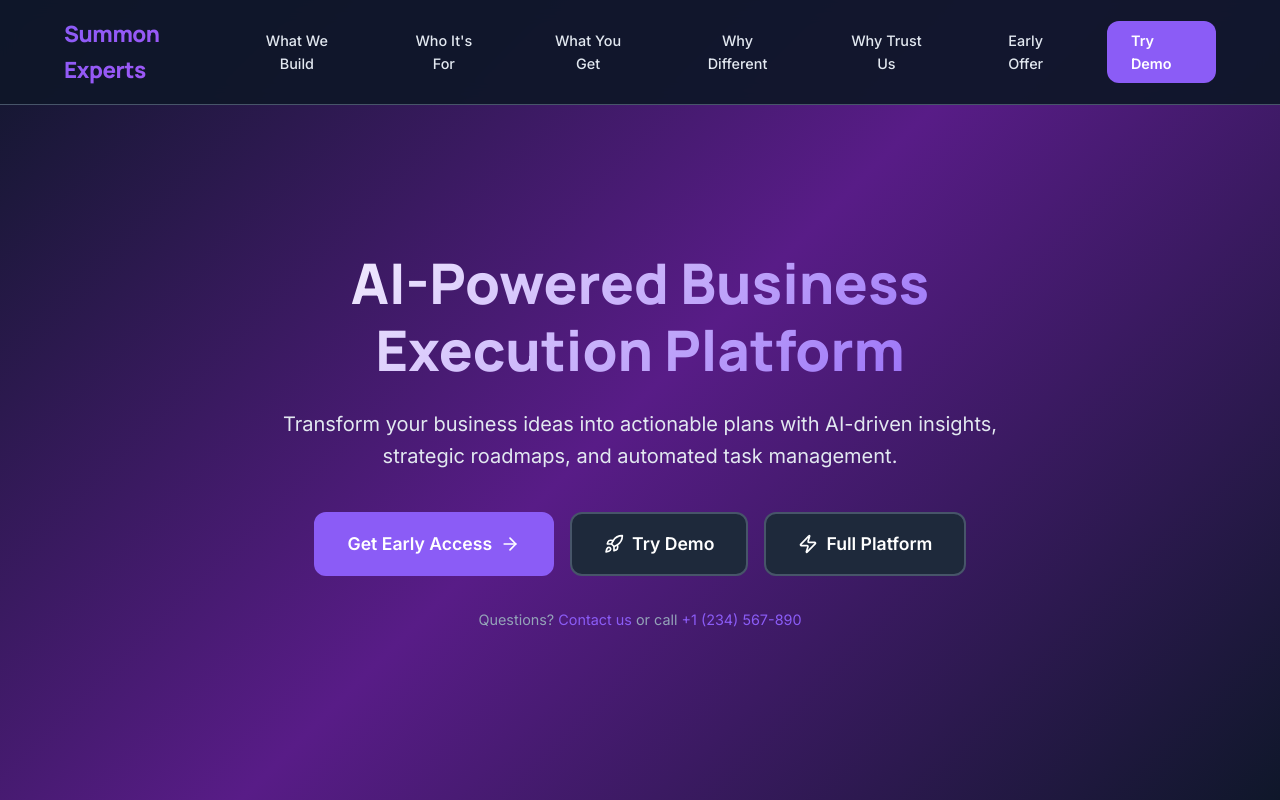
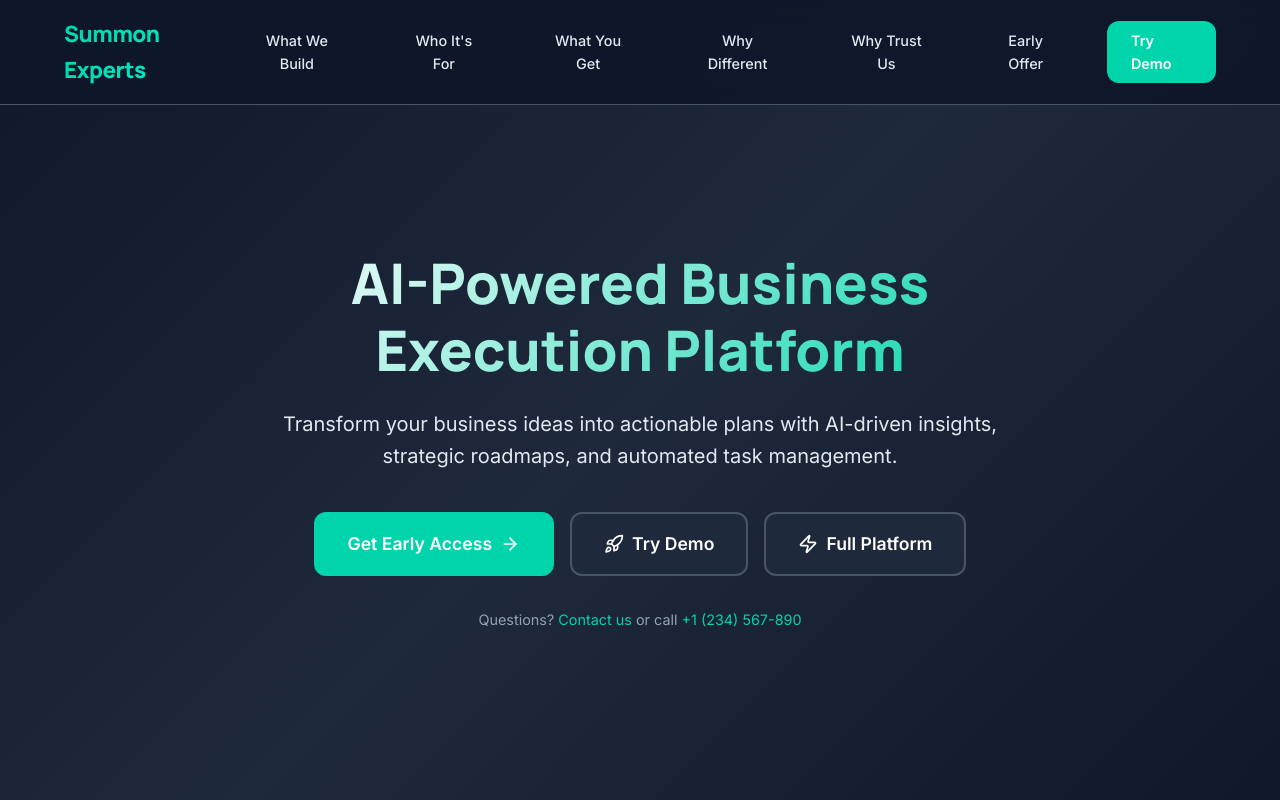
Before and after one commit to BTheCoderr/summonExpertsV1, a Next.js app: page / in a window 1280 px wide. Shown: the top 800 px of the page. Built offline with nearby package versions, Linux system fonts and the light colour scheme.

Commit message:
Update landing page colors to match Summon Experts logo - teal-green accents on dark blue background

```diff
--- a/app/landing.css
+++ b/app/landing.css
@@ -1,21 +1,21 @@
 /* Import Google Fonts */
 @import url('https://fonts.googleapis.com/css2?family=Inter:wght@300;400;500;600;700;800&family=Manrope:wght@300;400;500;600;700;800&display=swap');
 
-/* CSS Variables - Updated to match platform theme */
+/* CSS Variables - Updated to match Summon Experts logo */
 :root {
-  --primary-color: #0f172a; /* slate-900 */
-  --secondary-color: #1e293b; /* slate-800 */
-  --accent-color: #8b5cf6; /* purple-500 */
-  --accent-hover: #7c3aed; /* purple-600 */
-  --accent-light: #a855f7; /* purple-400 */
-  --text-primary: #ffffff;
-  --text-secondary: #e2e8f0;
-  --text-muted: #94a3b8;
-  --bg-primary: #0f172a; /* slate-900 */
-  --bg-secondary: #1e293b; /* slate-800 */
-  --bg-light: #334155; /* slate-700 */
-  --bg-gradient: linear-gradient(135deg, #0f172a 0%, #581c87 50%, #0f172a 100%); /* slate-900 to purple-900 */
-  --border-color: #475569; /* slate-600 */
+  --primary-color: #0f172a; /* dark blue/black like logo background */
+  --secondary-color: #1e293b; /* slightly lighter dark blue */
+  --accent-color: #00d4aa; /* teal-green like logo pieces */
+  --accent-hover: #00b894; /* darker teal-green */
+  --accent-light: #00f5d4; /* lighter teal-green like logo text */
+  --text-primary: #ffffff; /* white text for contrast */
+  --text-secondary: #e2e8f0; /* light gray */
+  --text-muted: #94a3b8; /* muted gray */
+  --bg-primary: #0f172a; /* dark blue/black like logo background */
+  --bg-secondary: #1e293b; /* slightly lighter dark blue */
+  --bg-light: #334155; /* medium dark blue */
+  --bg-gradient: linear-gradient(135deg, #0f172a 0%, #1e293b 50%, #0f172a 100%); /* dark blue gradient */
+  --border-color: #475569; /* slate border */
   --shadow-sm: 0 1px 2px 0 rgba(0, 0, 0, 0.05);
   --shadow-md: 0 4px 6px -1px rgba(0, 0, 0, 0.1), 0 2px 4px -1px rgba(0, 0, 0, 0.06);
   --shadow-lg: 0 10px 15px -3px rgba(0, 0, 0, 0.1), 0 4px 6px -2px rgba(0, 0, 0, 0.05);
@@ -61,7 +61,7 @@ body {
   top: 0;
   left: 0;
   right: 0;
-  background: rgba(15, 23, 42, 0.95); /* slate-900 with transparency */
+  background: rgba(15, 23, 42, 0.95); /* dark blue with transparency */
   backdrop-filter: blur(10px);
   border-bottom: 1px solid var(--border-color);
   z-index: 1000;
@@ -115,7 +115,7 @@ body {
 .nav-link:hover,
 .nav-link.active {
   color: var(--accent-color);
-  background: rgba(139, 92, 246, 0.1);
+  background: rgba(0, 212, 170, 0.1);
 }
 
 .nav-link.cta-nav {
@@ -171,7 +171,7 @@ body {
 }
 
 .mobile-nav-link:hover {
-  background: rgba(139, 92, 246, 0.1);
+  background: rgba(0, 212, 170, 0.1);
   color: var(--accent-color);
 }
 
@@ -919,7 +919,7 @@ body {
 .contact-form textarea:focus {
   outline: none;
   border-color: var(--accent-color);
-  box-shadow: 0 0 0 3px rgba(139, 92, 246, 0.1);
+  box-shadow: 0 0 0 3px rgba(0, 212, 170, 0.1);
 }
 
 .contact-form textarea {
```
